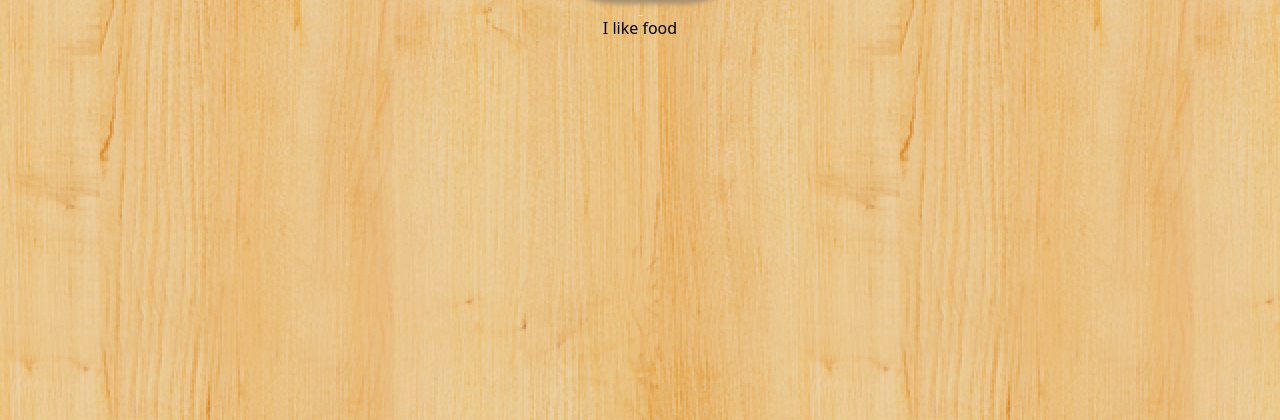
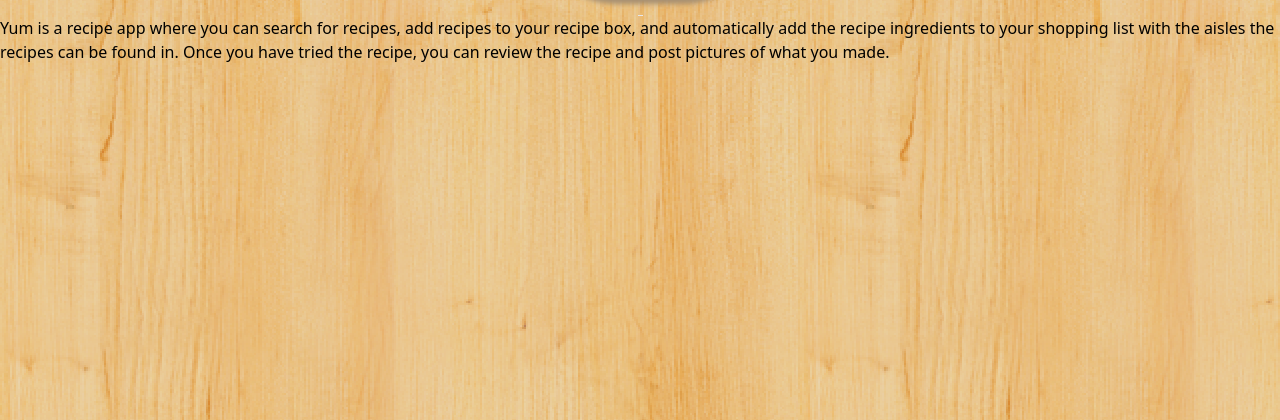
Before and after one commit to danyeric123/yum, a Django app: page /about/ in a window 1280 px wide. Shown: the part 353-773 px from the top of the page. Run offline with Django 3.2, Linux system fonts and the light colour scheme.

Commit message:
changed about page

```diff
--- a/main_app/templates/about.html
+++ b/main_app/templates/about.html
@@ -5,7 +5,7 @@
 <h1>About Yum</h1>
 <hr />
 <p>
-  I like food
+  Yum is a recipe app where you can search for recipes, add recipes to your recipe box, and automatically add the recipe ingredients to your shopping list with the aisles the recipes can be found in. Once you have tried the recipe, you can review the recipe and post pictures of what you made.
 </p>
 
 {% endblock %}
```
